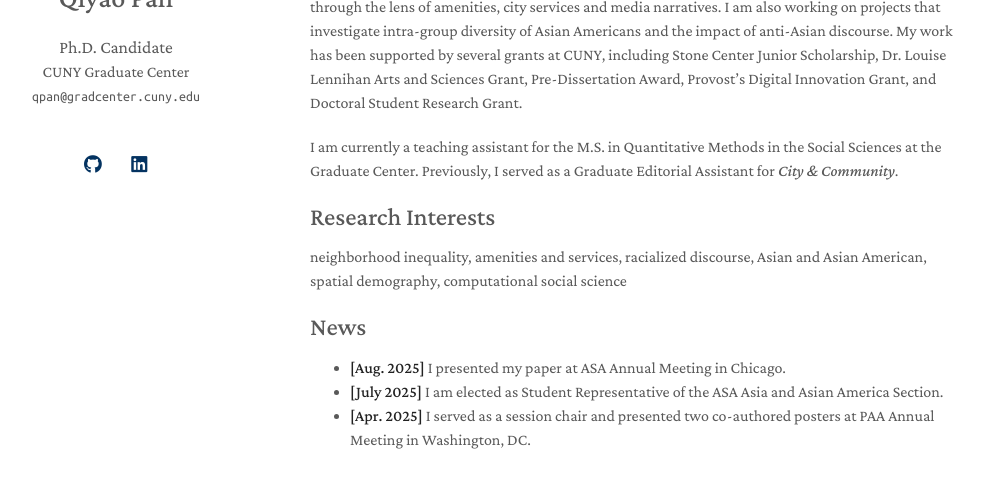
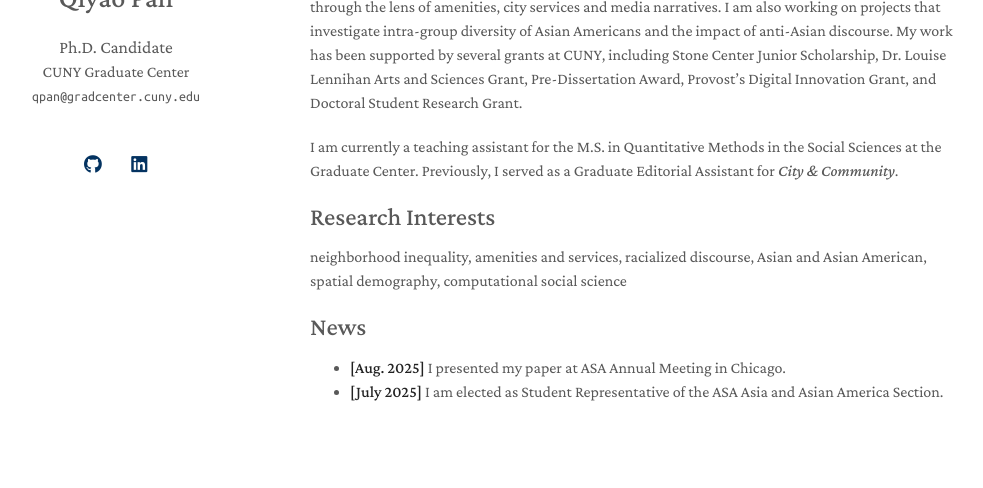
Before and after one commit to qiyao-pan/qiyao-pan.github.io, a Jekyll site: the page built from index.md, in a window 1280 px wide, cut to the strip 206-694 px from the top of the page. Shown: the whole strip, without its empty margins (160-1143 px from the left). Built offline with Jekyll 4.4.1, drawn with Linux system fonts in a browser that asks for light colours; a style sheet for code colours, icons or effects is not loaded; our own code applies the rules of GitHub Pages for plain Markdown files.

Commit message:
Update index.md

```diff
--- a/index.md
+++ b/index.md
@@ -18,4 +18,3 @@ neighborhood inequality, amenities and services, racialized discourse, Asian and
 
 - **[Aug. 2025]** I presented my paper at ASA Annual Meeting in Chicago.
 - **[July 2025]** I am elected as Student Representative of the ASA Asia and Asian America Section.
-- **[Apr. 2025]** I served as a session chair and presented two co-authored posters at PAA Annual Meeting in Washington, DC.
```
